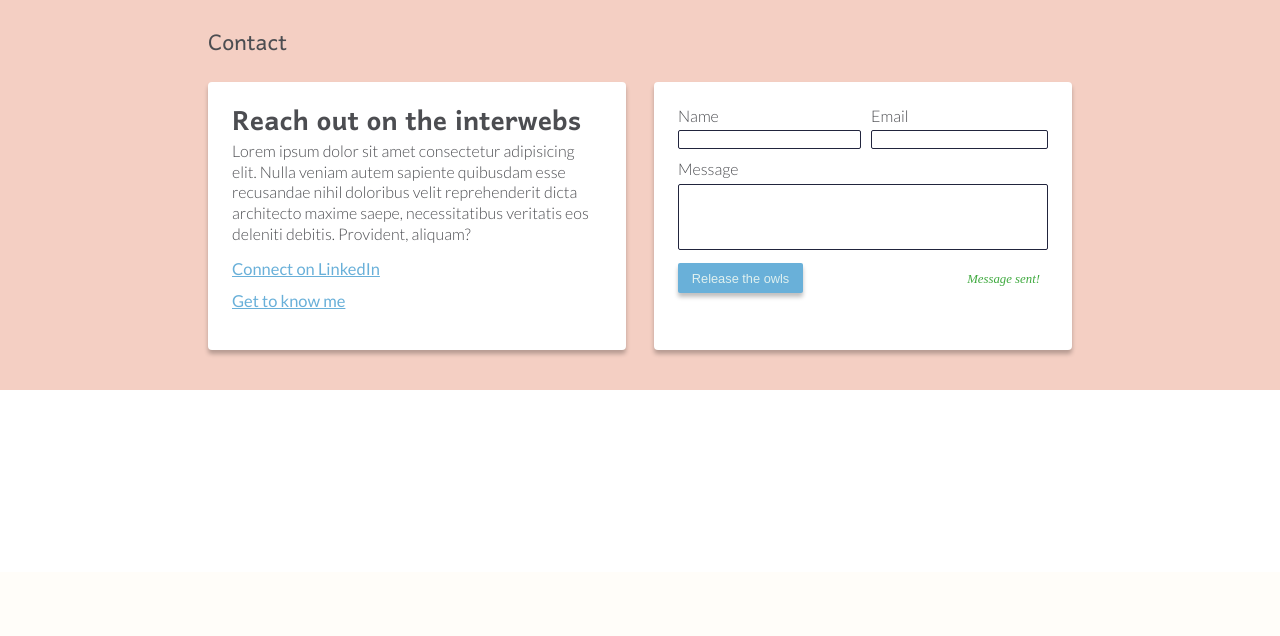
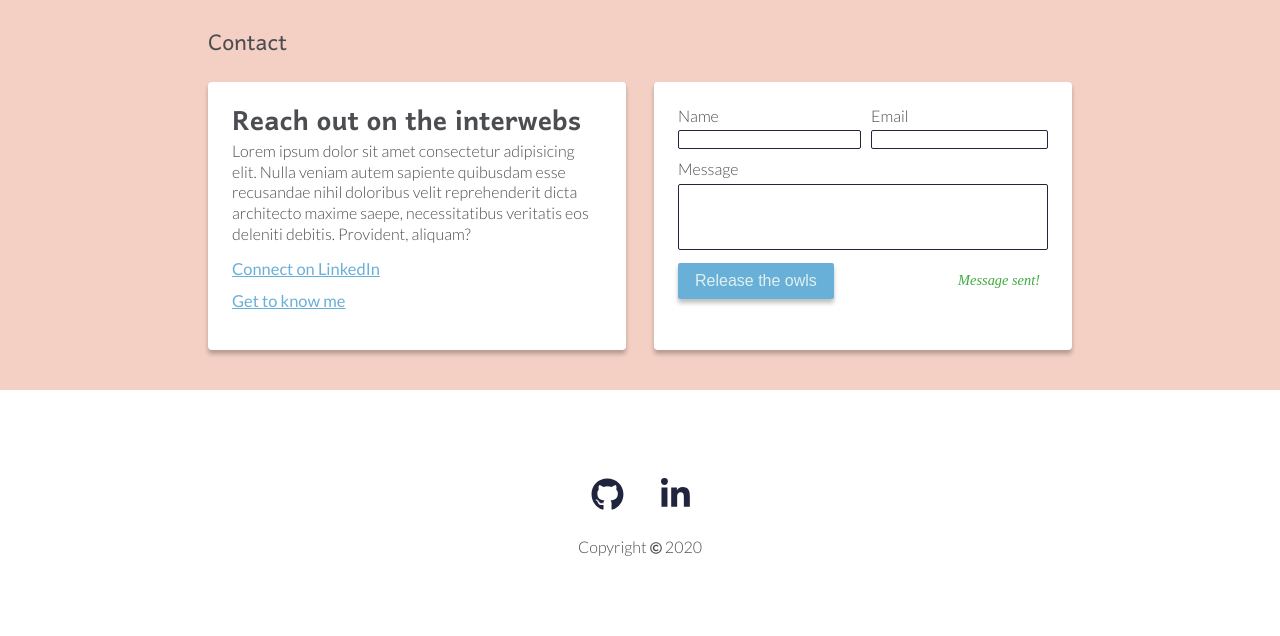
Before and after one commit to zapponejosh/joshzappone.tech, a Node server app: page / in a window 1280 px wide. Shown: the part 1850-2486 px from the top of the page. Before the commit the page ends 2240 px from the top, so only its background shows below. Run offline with Node 20, Linux system fonts and the light colour scheme; some libraries are stand-ins or nearby versions.

Commit message:
creates footer

```diff
--- a/public/css/style.css
+++ b/public/css/style.css
@@ -340,7 +340,7 @@ textarea:focus , input:focus {
 }
 
 .contact-section button {
-  font-size: .8rem;
+  font-size: 1rem;
 }
 
 #response {
@@ -348,7 +348,7 @@ textarea:focus , input:focus {
   margin-top: 10px;
   margin-right: 8px;
   color: rgb(64, 170, 64);
-  font-size: .8rem;
+  font-size: .9rem;
   font-style: italic;
 
 }
@@ -357,7 +357,27 @@ textarea:focus , input:focus {
 
 /* footer css */
 footer {
+  margin: 32px;
   height: 182px;
+  display: flex;
+  flex-direction: column;
+  align-items: center;
+  justify-content: center;
+}
+
+.links {
+  margin: 26px;
+}
+
+.logo {
+  color: var(--dark-primary-color);
+  text-decoration: none;
+  padding: 17px;
+  margin: 0;
+}
+
+.logo:hover {
+  color: var(--secondary-color);
 }
 /* end footer css */
 
--- a/views/partials/footer.handlebars
+++ b/views/partials/footer.handlebars
@@ -1,3 +1,13 @@
 <footer>
-  <div class="links"></div>
+  <div class="links">
+    <a href="https://github.com/zapponejosh/" class="logo" target="blank" rel="noreferrer noopener">
+      <i class="fab fa-github fa-2x"></i>
+    </a>
+    <a href="https://www.linkedin.com/in/josh-zappone-60bb85196/" class="logo" target="blank" rel="noreferrer noopener">
+      <i class="fab fa-linkedin-in fa-2x"></i>
+    </a>
+  </div>
+  <div>
+    <p>Copyright <i class="far fa-copyright fa-xs"></i> 2020</p>
+  </div>
 </footer>
```
